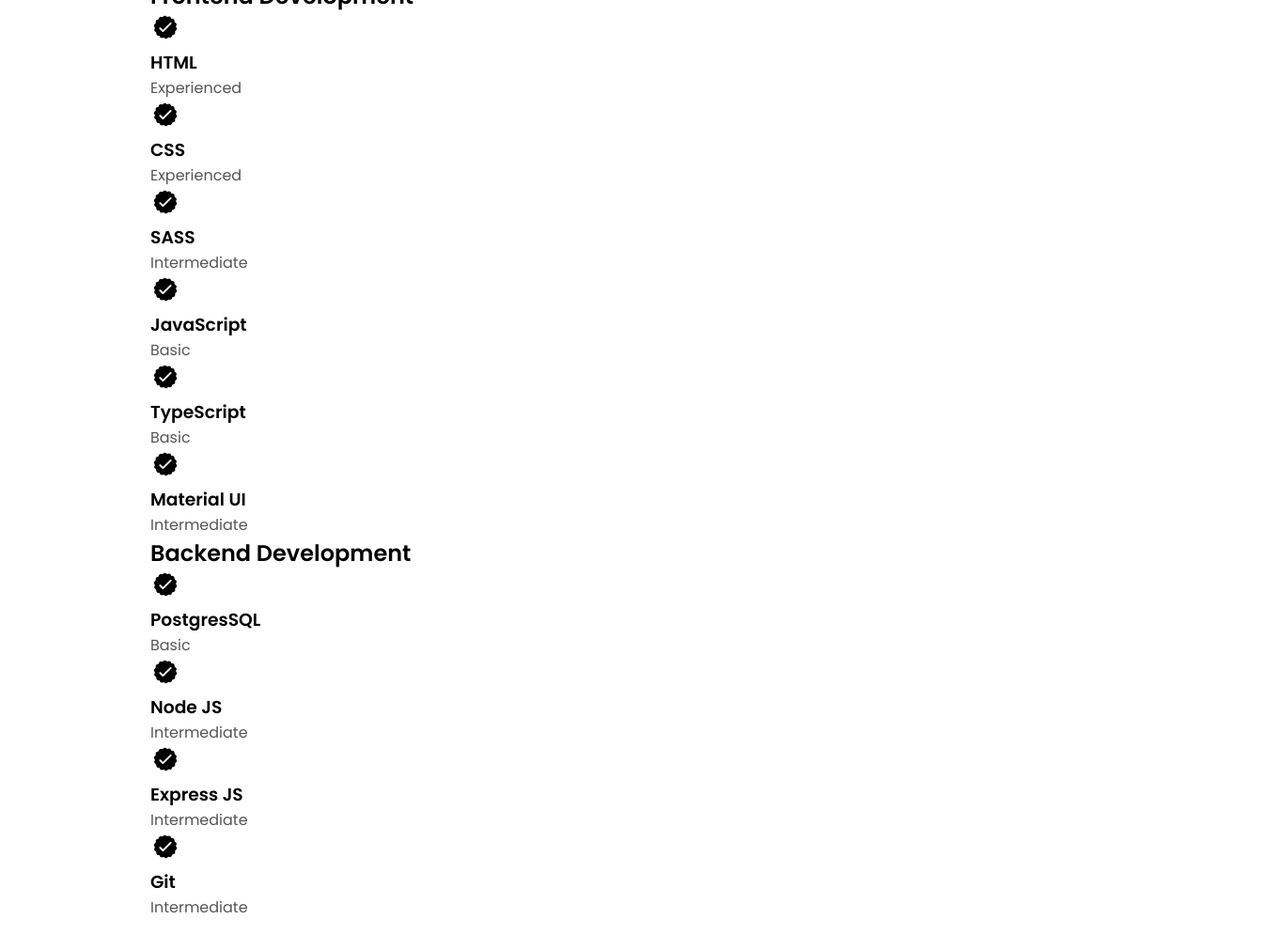
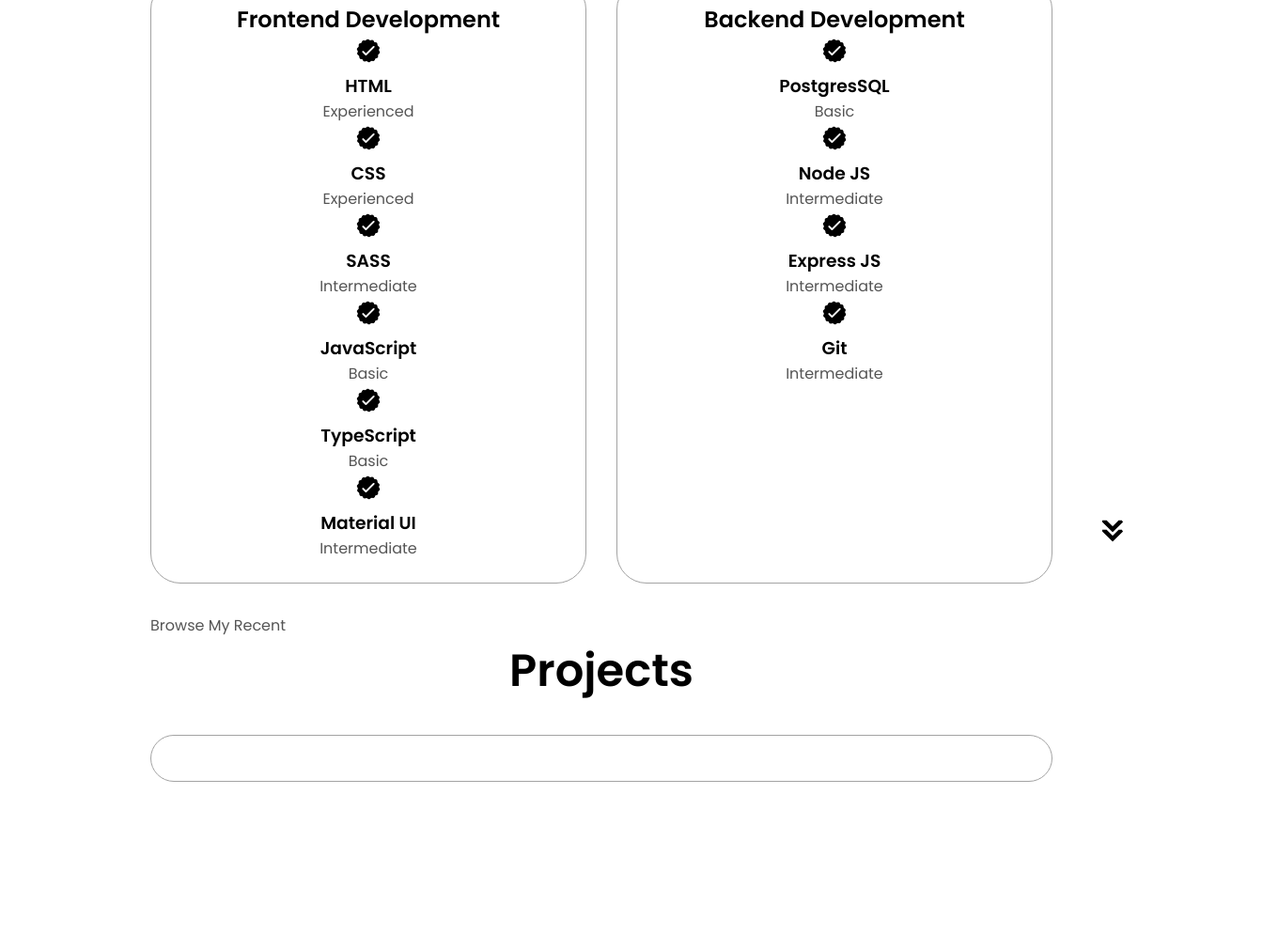
Before and after one commit to rpburke/portfolio-html-css-js, a plain HTML site: page index.html in a window 1280 px wide. Shown: the part 1727-2738 px from the top of the page at 94% size, 1360 px wide, since content can reach past the window. Before the commit the page ends 2705 px from the top, so only its background shows below. Drawn offline with Linux system fonts and the light colour scheme.

Commit message:
arrow positioning fix

```diff
--- a/index.html
+++ b/index.html
@@ -122,7 +122,7 @@
     <h1 class="title">Experience</h1>
     <div class="experience-details-container">
       <div class="about-containers">
-        <div class="details-containers">
+        <div class="details-container">
           <h2 class="experience-sub-title">Frontend Development</h2>
           <div class="article-container">
             <article>
@@ -192,7 +192,8 @@
               </div>
             </article>
           </div>
-        <div class="details-containers">
+        </div>
+        <div class="details-container">
           <h2 class="experience-sub-title">Backend Development</h2>
           <div class="article-container">
             <article>
@@ -243,13 +244,23 @@
           </div>
         </div>
       </div>
-    </div>
     <img src="./assets/arrow.png"
     alt="arrow icon"
     class="icon arrow"
     onclick="location.href='./#projects'"
     />
   </section>
+  <section id="projects">
+    <p id="section__text__p1">Browse My Recent</p>
+    <h1 class="title">Projects</h1>
+    <div class="project-details-container">
+      <div class="about-containers">
+        <div class="details-container">
+
+        </div>
+      </div>
+    </div>
+  </section>
   <script src="script.js"></script>
 </body>
 </html>
--- a/style.css
+++ b/style.css
@@ -307,3 +307,9 @@ section {
   width: 400px;
   margin: auto 0;
 }
+
+/* EXPERIENCE SECTION */
+
+#experience {
+  position: relative;
+}
```
